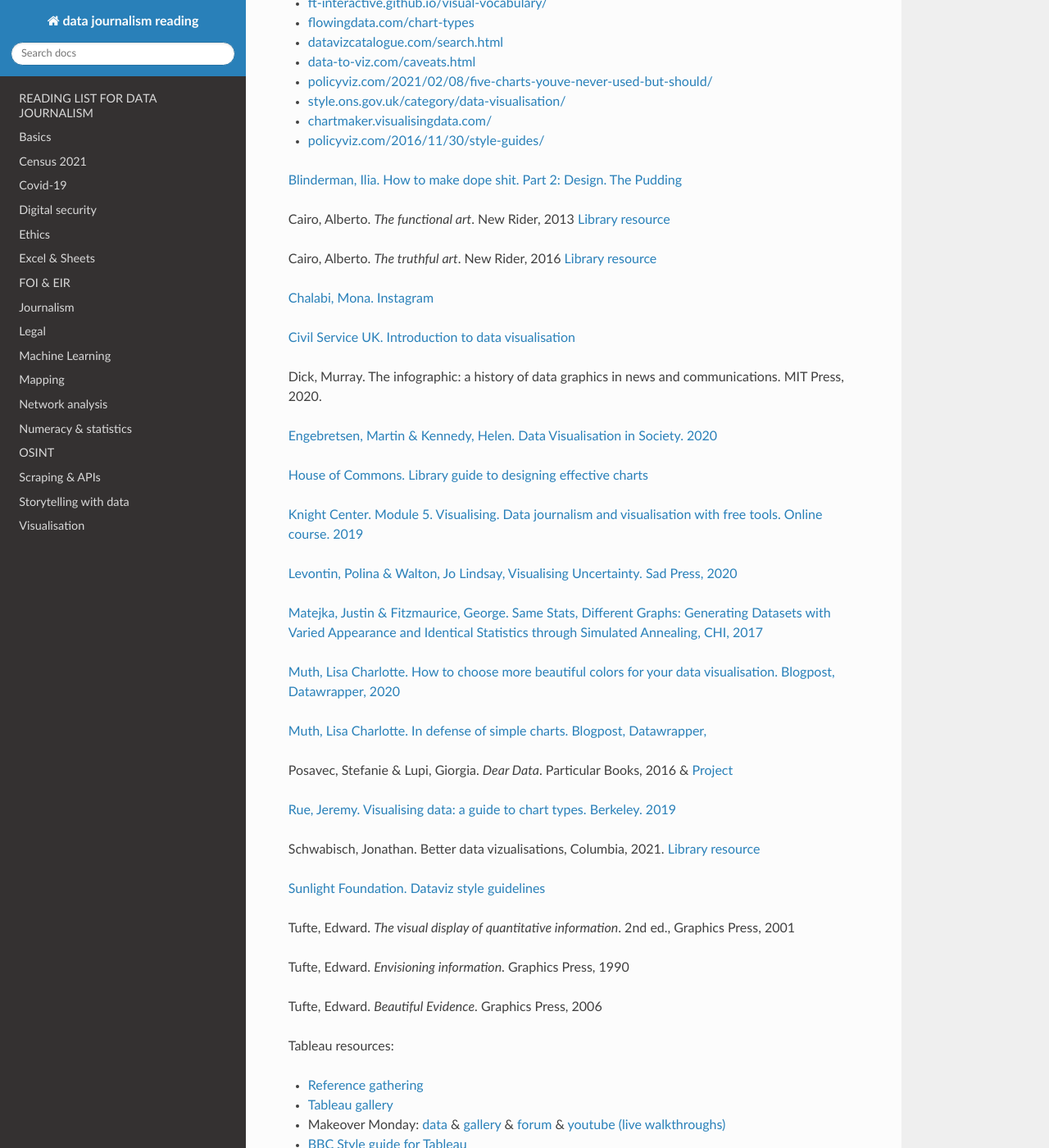
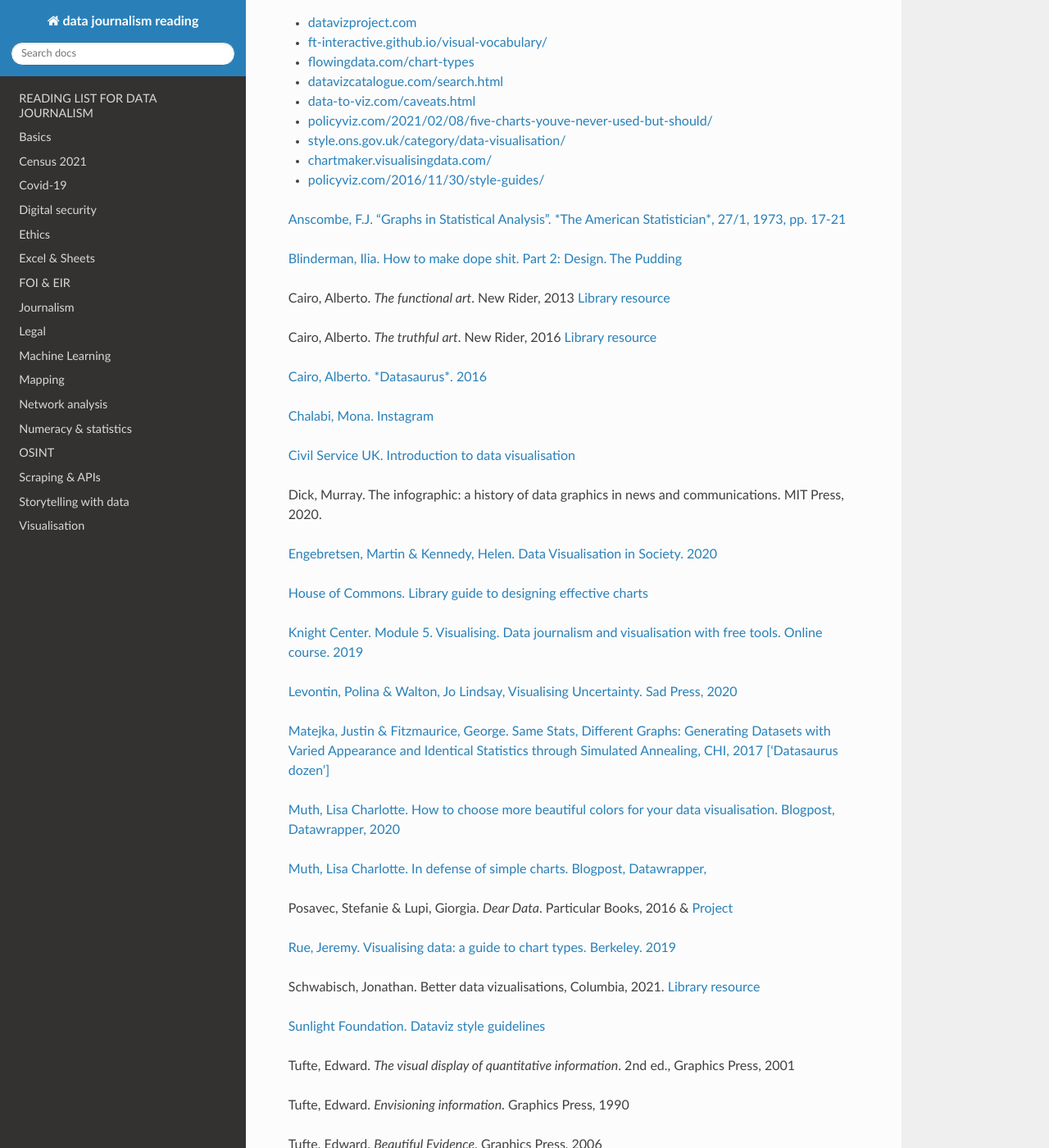
Before and after one commit to aodhanlutetiae/dj_reading, a Sphinx documentation site: the page built from docs/source/index.rst, in a window 1280 px wide and 1400 px high, scrolled down 17765 px. Shown: the whole window at 82% size. Built offline with Sphinx 7.4.7 and the Read the Docs theme 2.0.0, drawn with Linux system fonts in a browser that asks for light colours; some of the changed text lies outside the part shown.

Commit message:
update viz

```diff
--- a/docs/source/index.rst
+++ b/docs/source/index.rst
@@ -944,6 +946,8 @@
 -  `chartmaker.visualisingdata.com/ <http://chartmaker.visualisingdata.com/>`_
 -  `policyviz.com/2016/11/30/style-guides/ <https://policyviz.com/2016/11/30/style-guides/>`_
 
+`Anscombe, F.J. "Graphs in Statistical Analysis". *The American Statistician*, 27/1, 1973, pp. 17-21 <https://www.sjsu.edu/faculty/gerstman/StatPrimer/anscombe1973.pdf>`_
+
 `Blinderman, Ilia. How to make dope shit. Part 2: Design. The
 Pudding <https://pudding.cool/process/how-to-make-dope-shit-part-2/>`_
 
@@ -952,6 +956,8 @@
 
 Cairo, Alberto. *The truthful art*. New Rider, 2016
 `Library resource <https://librarysearch.cardiff.ac.uk/permalink/f/djvk49/TN_cdi_askewsholts_vlebooks_9780133440539>`_
+
+`Cairo, Alberto. *Datasaurus*. 2016 <http://www.thefunctionalart.com/2016/08/download-datasaurus-never-trust-summary.html>`_
 
 `Chalabi, Mona. Instagram <https://www.instagram.com/monachalabi/?hl=en>`_
 
@@ -975,7 +981,7 @@
 `Matejka, Justin & Fitzmaurice, George. Same Stats, Different Graphs:
 Generating Datasets with Varied Appearance and Identical Statistics
 through Simulated Annealing, CHI,
-2017 <https://www.researchgate.net/publication/316652618_Same_Stats_Different_Graphs_Generating_Datasets_with_Varied_Appearance_and_Identical_Statistics_through_Simulated_Annealing>`_
+2017 ['Datasaurus dozen'] <https://www.researchgate.net/publication/316652618_Same_Stats_Different_Graphs_Generating_Datasets_with_Varied_Appearance_and_Identical_Statistics_through_Simulated_Annealing>`_
 
 `Muth, Lisa Charlotte. How to choose more beautiful colors for your data visualisation. Blogpost, Datawrapper,
 2020 <https://blog.datawrapper.de/beautifulcolors/>`_
```
Also changed, not shown: other parts of docs/source/index.rst (+2 -0 lines).
